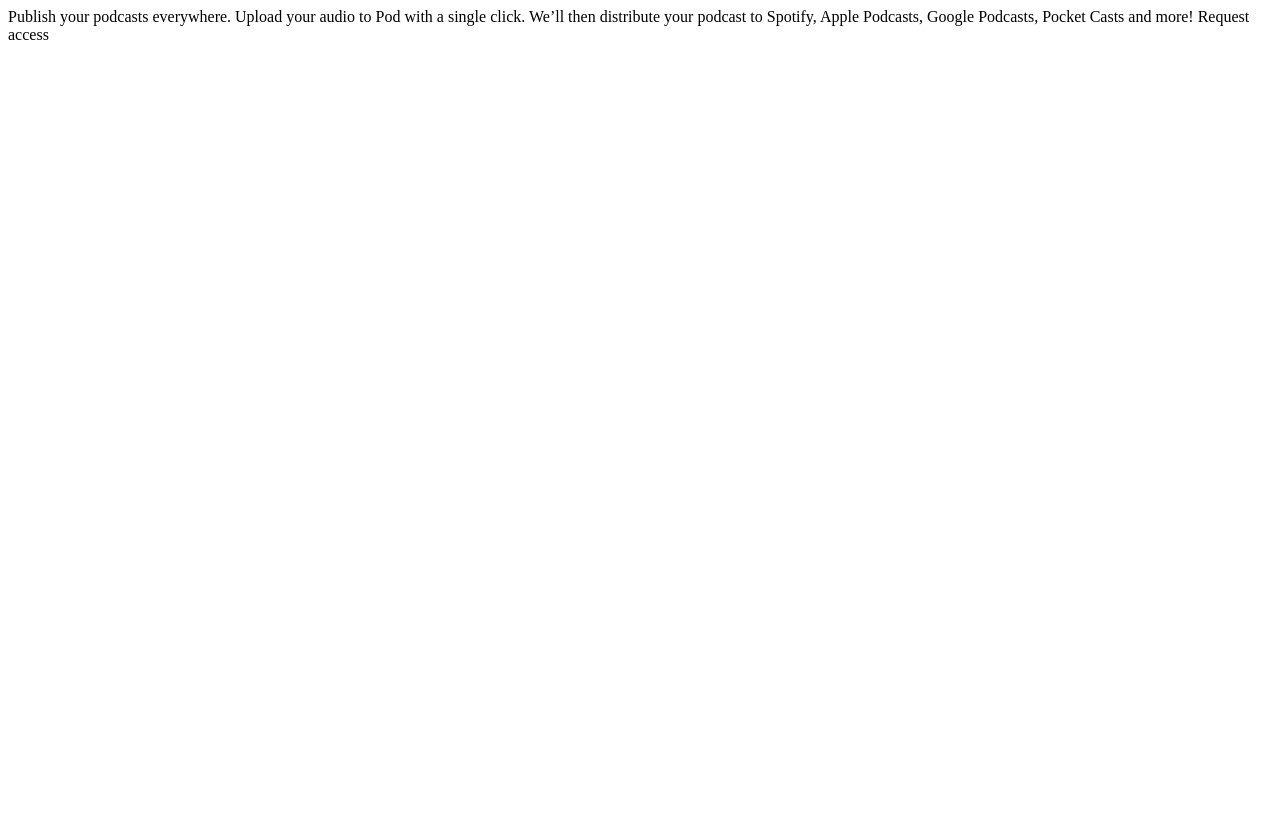
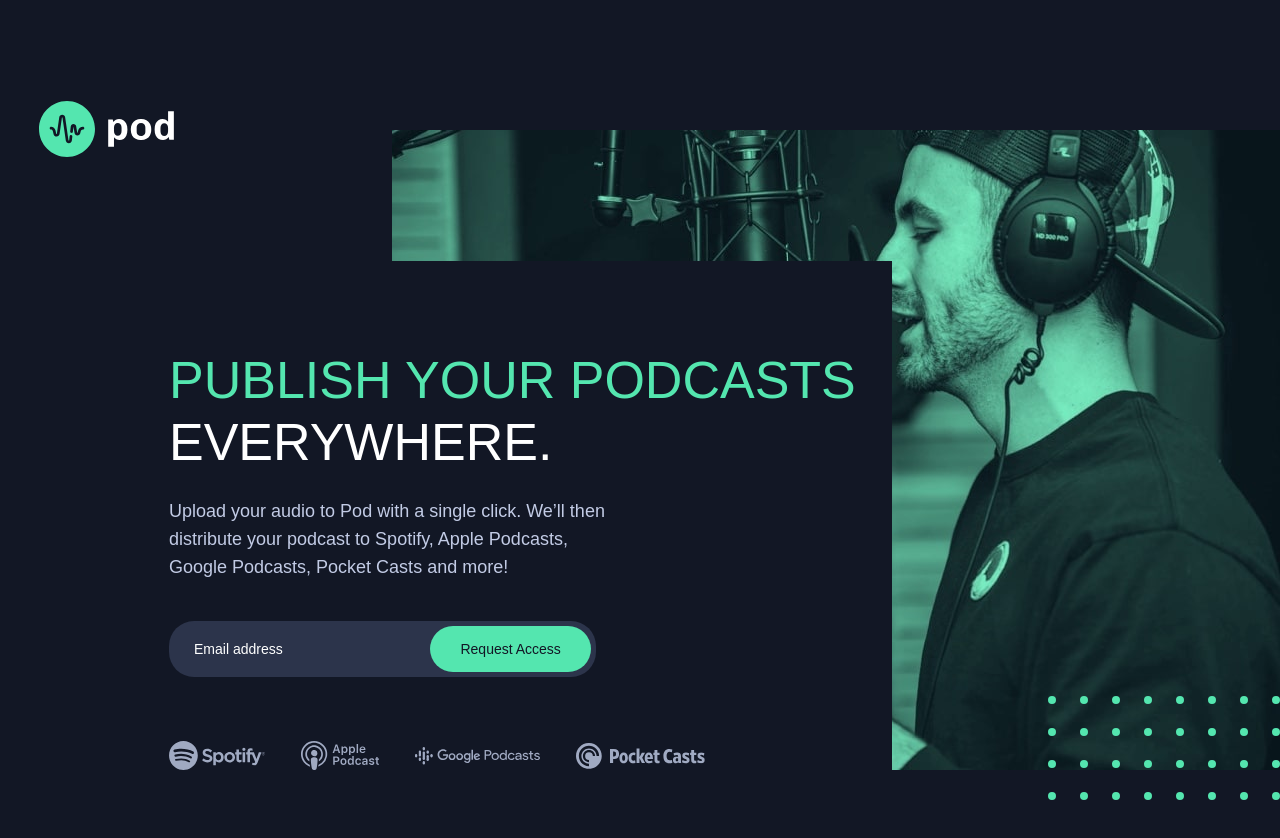
Before and after one commit to tvgc/pod-request-access-landing-page, a plain HTML site: page index.html in a window 1280 px wide. Before the commit the page ends 800 px from the top, so only its background shows below. Drawn offline with Linux system fonts and the light colour scheme; a web font is replaced by a local one.

Commit message:
finished challenge

```diff
--- /dev/null
+++ b/assets/js/main.js
@@ -0,0 +1,57 @@
+const form = document.querySelector('form');
+const email = document.querySelector('.input')
+const errorMessage = document.querySelector('.error-message')
+
+form.addEventListener('submit', event => {
+    event.preventDefault();
+
+    validateEmail(email);
+})
+
+const validateEmail = (email) => {
+    if(isValidEmail(email.value)){
+        // setSuccess(email);
+        errorMessage.textContent = ""
+        // errorMessageDisplayErase(email);
+    } else if(email.value === '') {
+        // setError(email);
+        // const outlineInput = email.parentElement;
+        // const inputContainer = outlineInput.parentElement;
+        errorMessage.textContent = "Oops! Please check your email"
+        // inputContainer.querySelector('.error-message').textContent = 'Email cannot be empty'
+    } else {
+        setError(email)
+        // const outlineInput = email.parentElement;
+        // const inputContainer = outlineInput.parentElement;
+        // inputContainer.querySelector('.error-message').textContent = 'Looks like this is not an email'
+        errorMessage.textContent = "Oops! Please check your email"
+    }
+}
+
+// const setSuccess = (element) => {
+//     element.parentElement.classList.remove('error');
+//     element.parentElement.classList.add('success');
+// }
+
+// const setError = (element) => {
+//     const inputControl = element.parentElement;
+//     inputControl.classList.remove('success');
+//     inputControl.classList.add('error');
+// }
+
+const isValidEmail = email => {
+    const re = /^(([^<>()[\]\\.,;:\s@"]+(\.[^<>()[\]\\.,;:\s@"]+)*)|(".+"))@((\[[0-9]{1,3}\.[0-9]{1,3}\.[0-9]{1,3}\.[0-9]{1,3}\])|(([a-zA-Z\-0-9]+\.)+[a-zA-Z]{2,}))$/;
+    return re.test(String(email).toLowerCase());
+}
+
+// const errorMessageDisplay = (element, message) => {
+//     const outlineInput = element.parentElement;
+//     const inputContainer = outlineInput.parentElement;
+//     inputContainer.querySelector('.error-message').textContent = message
+// }
+
+// const errorMessageDisplayErase = (element) => {
+//     const outlineInput = element.parentElement;
+//     const inputContainer = outlineInput.parentElement;
+//     inputContainer.querySelector('.error-message').textContent = ''
+// }
--- /dev/null
+++ b/assets/styles/style.css
@@ -0,0 +1,381 @@
+/*-----------------------------------*\
+  #FONTS
+\*-----------------------------------*/
+@import url('https://fonts.googleapis.com/css2?family=Chivo&display=swap');
+
+/*-----------------------------------*\
+  #VARIABLES
+\*-----------------------------------*/
+:root {
+    /*Colors*/
+
+    /*primary*/
+    --black-color: #121725;
+    --white-color: #FFFFFF;
+    --color-1: #54E6AF;
+    --color-2: #2C344B;
+    --color-3: #5A668A;
+    --color-4: #C2CBE5;
+
+    /*Typography*/
+    --body-font-family: 'Chivo', sans-serif;
+
+    --text-size: 1.5rem;
+    --title-size: 2.6rem;
+
+}
+
+/*RESPONSIVE*/
+
+/*768px*/
+@media screen and (min-width: 768px){
+    :root {
+        --title-size: 1.8rem;
+        --title-size: 4.8rem;
+    }
+}
+
+/*768px*/
+@media screen and (min-width: 1024px){
+    :root {
+        --title-size: 1.8rem;
+        --title-size: 5.6rem;
+    }
+}
+
+/*-----------------------------------*\
+  #RESET
+\*-----------------------------------*/
+*,
+*::before,
+*::after {
+    padding: 0;
+    margin: 0;
+    box-sizing: border-box;
+}
+
+a {
+    color: inherit;
+    text-decoration: none;
+  }
+
+ input,
+ button {
+    background: none;
+    border: none;
+    font: inherit;
+}
+
+input {
+    width: 100%;
+    outline: none;
+}
+
+button { cursor: pointer; }
+
+img {
+    max-width: 100%;
+    height: auto;
+}
+
+html {
+    font-family: var(--body-font-family);
+    font-size: 62.5%;
+    scroll-behavior: smooth;
+}
+
+body {
+    font-size: var(--text-size);
+    font-family: var(--body-font-family);
+    background-color: var(--black-color);
+    min-height: 100vh;
+}
+
+/*-----------------------------------*\
+  #REUSABLE
+\*-----------------------------------*/
+.container {
+    max-width: 100%;
+    padding-inline: 2.4rem;
+    margin-inline: auto;
+}
+
+/*-----------------------------------*\
+  #OTHERS
+\*-----------------------------------*/
+section {
+    padding-top: 6.2rem;
+    background-image: linear-gradient(rgba(0 0 0 / 80%), rgba(0 0 0 / 80%)), url("../images/mobile/image-host.jpg");
+    background-repeat: no-repeat;
+    background-size: cover;
+    min-height: 100vh;
+}
+
+.content {
+    display: flex;
+    flex-direction: column;
+}
+
+.logo {
+    margin-bottom: 5.7rem;
+    text-align: center;
+}
+
+.title {
+    text-align: center;
+    color: var(--color-1);
+    font-weight: 400;
+    text-transform: uppercase;
+    line-height: 3.8rem;
+    margin-bottom: 1.6rem;
+    font-size: var(--title-size);
+}
+
+.title span {
+    color: var(--white-color);
+}
+
+.desc {
+    color: var(--color-4);
+    text-align: center;
+    font-weight: 400;
+    line-height: 2.5rem;
+    margin-bottom: 3.3rem;
+}
+
+.form-container {
+    order: 1;
+}
+
+.medias {
+    display: flex;
+    justify-content: space-between;
+    align-items: center;
+    margin-bottom: 4.8rem;
+}
+
+.medias img:nth-child(1),
+.medias img:nth-child(2) {
+    height: 1.7rem;
+}
+
+.medias img:nth-child(3) {
+    height: 1.1rem;
+}
+
+.medias img:nth-child(4) {
+    height: 1.5rem;
+}
+
+.outline-input {
+    position: relative;
+}
+
+.input {
+    height: 4.6rem;
+    background-color: var(--color-2);
+    border-radius: 2.5rem;
+    margin-bottom: 2rem;
+    padding-left: 2.5rem;
+    font-size: 1.4rem;
+    font-weight: 400;
+    color: var(--white-color);
+}
+
+.error-message {
+    color: #FB3E3E;
+    height: 2rem;
+    position: absolute;
+    top: 4.6rem;
+    padding-left: 2.5rem;
+    font-size: 1.2rem;
+    display: flex;
+    align-items: center;
+    font-weight: 400;
+}
+
+.input::placeholder {
+    color: var(--white-color);
+}
+
+.btn {
+    height: 4.6rem;
+    background-color: var(--color-1);
+    border-radius: 2.5rem;
+    width: 100%;
+    color: var(--black-color);
+    font-style: 1.4rem;
+    font-weight: 400;
+    transition: 350ms;
+}
+
+.btn:hover {
+    background-color: var(--color-4);
+}
+
+.dots {
+    display: none;
+}
+
+/*-----------------------------------*\
+  #QUERIES
+\*-----------------------------------*/
+/*768px*/
+@media screen and (min-width: 768px) {
+    :root {
+            /*Typography*/
+
+    --text-size: 1.8rem;
+    --title-size: 4.8rem;
+    }
+
+    section {
+        /* padding-top: 25.8rem; */
+        background-image: none;
+        min-height: 100vh;
+        position: relative;
+        padding-top: 0;
+    }
+
+    .container {
+        padding-left: 3.9rem;        background-image: url("../images/tablet/image-host.jpg");
+        background-repeat: no-repeat;
+        background-position: calc(100vw - 49.1rem);
+        /* background-color: darkblue; */
+        height: 76.7rem;
+        position: relative;
+    }
+
+    .content {
+        /* margin-top: 25.8rem; */
+        width: 63.5rem;
+        height: 50.9rem;
+        padding-top: 9.3rem;
+        background-color: var(--black-color);
+        position: absolute;
+        bottom: 0;
+    }
+
+    .logo {
+        position: absolute;
+        top: 5rem;
+        left: 3.9rem;
+    }
+
+    .title {
+        margin-bottom: 3.1rem;
+        text-align: start;
+        line-height: 5.6rem;
+    }
+
+    .desc {
+        margin-bottom: 4rem;
+        text-align: start;
+        width: 44.5rem;
+        line-height: 2.8rem;
+    }
+
+    .input-container {
+        margin-bottom: 6.4rem;
+    }
+
+    .outline-input {
+        width: 42.7rem;
+        height: 5.6rem;
+        background-color: var(--color-2);
+        border-radius: 2.5rem;
+        margin-bottom: 2rem;
+        font-size: 1.4rem;
+        font-weight: 400;
+        display: flex;
+        align-items: center;
+        padding-right: 0.5rem;
+    }
+
+    .input {
+        background-color: transparent;
+        border-radius: 0;
+        margin-bottom: 0;
+        padding-left: 0;
+        padding-left: 2.5rem;
+    }
+
+    .btn {
+        flex-basis: 27rem;
+        height: 4.6rem;
+    }
+
+    .error-message {
+        top: 6rem;
+    }
+
+    .medias {
+        order: 1;
+        width: 53.6rem;
+        margin-bottom: 0;
+    }
+
+    .medias img:nth-child(1),
+    .medias img:nth-child(2) {
+        height: 2.9rem;
+    }
+
+    .medias img:nth-child(3) {
+        height: 1.8rem;
+    }
+
+    .medias img:nth-child(4) {
+        height: 2.6rem;
+    }
+
+    .dots {
+        display: block;
+        position: absolute;
+        bottom: 0;
+        left: 3.9rem;
+    }
+}
+
+/*1100px*/
+@media screen and (min-width: 1100px) {
+    :root {
+        /*Typography*/
+
+        --text-size: 1.8rem;
+        --title-size: 5.2rem;
+    }
+
+    section {
+        padding-block: 13rem;
+    }
+
+    .logo {
+        top: 10.1rem;
+    }
+
+    .container {
+        padding-left: 16.9rem;
+        background-image: url("../images/desktop/image-host.jpg");
+        background-repeat: no-repeat;
+        background-position: right;
+        height: calc(50.9rem + 13.1rem);
+    }
+
+    .content {
+        width: 72.3rem;
+        height: 50.9rem;
+        padding-top: 8.8rem;
+    }
+
+    .title {
+        margin-bottom: 2.4rem;
+        line-height: 6.2rem;
+        font-weight: 400;
+    }
+
+    .dots {
+        right: 0;
+        left: auto;
+        bottom: 10rem;
+    }
+}
--- a/index.html
+++ b/index.html
@@ -6,14 +6,65 @@
 
   <link rel="icon" type="image/png" sizes="32x32" href="./assets/favicon-32x32.png">
 
+  <link rel="stylesheet" href="./assets/styles/style.css">
+
   <title>Frontend Mentor | Pod request access landing page</title>
 </head>
 <body>
-  Publish your podcasts everywhere.
+  <main>
+    <section>
+      <div class="logo">
+        <img src="assets/images/desktop/logo.svg" alt="logo" hight="56">
+      </div>
 
-  Upload your audio to Pod with a single click. We’ll then distribute your podcast to Spotify,
-  Apple Podcasts, Google Podcasts, Pocket Casts and more!
+      <div class="container">
 
-  Request access
+        <div class="content">
+          <h1 class="title">
+            Publish your podcasts
+            <br>
+            <span>everywhere.</span>
+          </h1>
+
+          <p class="desc">
+            Upload your audio to Pod with a single click. We’ll then distribute your podcast to Spotify, Apple Podcasts, Google Podcasts, Pocket Casts and more!
+          </p>
+
+          <div class="form-container">
+
+            <form action="/" class="form">
+
+              <div class="input-container">
+
+                <div class="outline-input">
+                  <input type="text" name="" id="input" class="input" placeholder="Email address">
+                  <div class="error-message"></div>
+                  <button class="btn" type="submit">Request Access</button>
+                </div>
+
+              </div>
+
+            </form>
+
+          </div><!--form-container-->
+
+          <div class="medias">
+            <img src="assets/images/desktop/spotify.svg" alt="spotify">
+            <img src="assets/images/desktop/apple-podcast.svg" alt="apple podcast">
+            <img src="assets/images/desktop/google-podcasts.svg" alt="google podcasts">
+            <img src="assets/images/desktop/pocket-casts.svg" alt="pocket casts">
+          </div>
+
+        </div><!--content-->
+
+      </div><!--container-->
+
+      <img class="dots" src="assets/images/desktop/bg-pattern-dots.svg" alt="">
+
+    </section>
+  </main>
+
+  <script defer src="./assets/js/main.js"></script>
+
 </body>
 </html>
```
